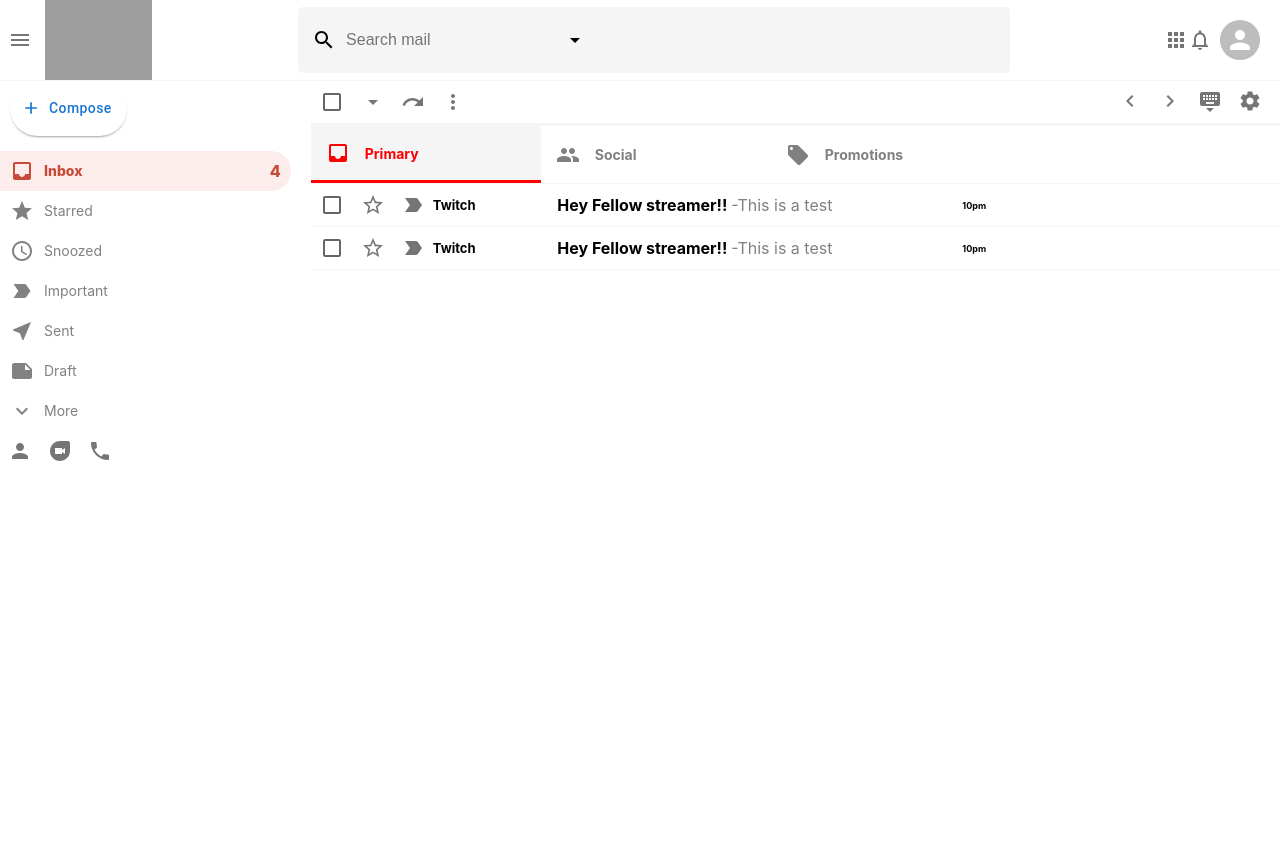
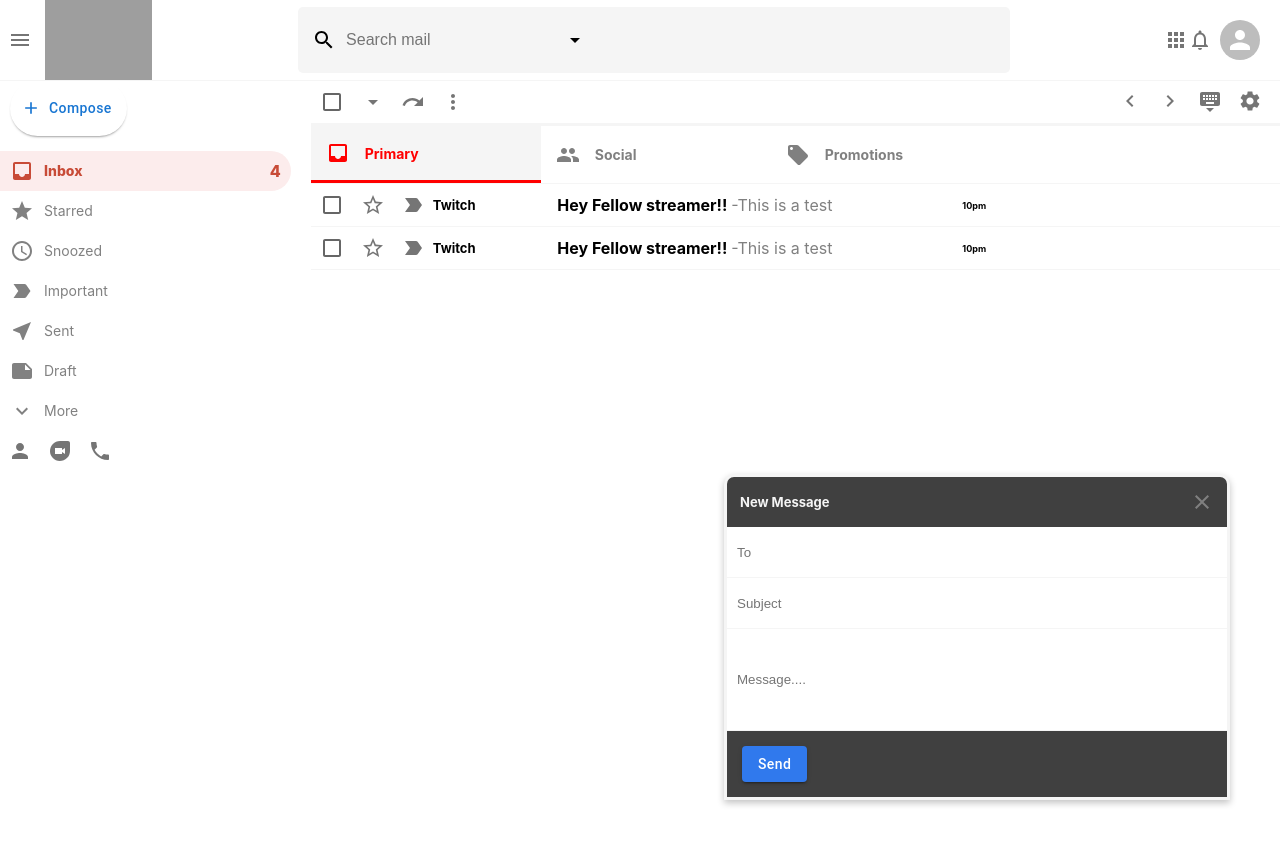
Before and after one commit to Oluwapelumi-ar/gmail_clone, a React (Create React App) app: page / in a window 1280 px wide. Both pictures are taken after a click on the button "Compose". Shown: the top 844 px of the page. Built offline with nearby package versions, Linux system fonts and the light colour scheme; grey boxes are pictures that could not be loaded.

Commit message:
Linked the compose button to the sendmail form

```diff
--- a/src/SideBar.js
+++ b/src/SideBar.js
@@ -3,16 +3,21 @@
 import AddIcon from '@mui/icons-material/Add';
 import { Button, IconButton } from '@mui/material';
 import React from 'react';
+import { useDispatch } from 'react-redux';
+import { openSendMessage } from './features/mailSlice';
 import './SideBar.css';
 import SideBarOption from './SideBarOption';
 
 
 
 const SideBar = () => {
+  const dispatch = useDispatch();
+
   return (
     <div className='sidebar'>
      <Button
         startIcon={<AddIcon fontSize='large' />} className="sidebar__compose"
+        onClick={() => dispatch(openSendMessage())}
       >
         Compose
       </Button>
--- a/src/component/SendMail.js
+++ b/src/component/SendMail.js
@@ -3,10 +3,13 @@
 import React from "react";
 import "./SendMail.css";
 import { useForm } from "react-hook-form";
+import { useDispatch } from "react-redux";
+import { closeSendMessage } from "../features/mailSlice";
 
 
 function SendMail() {
   const { register, handleSubmit, watch, formState: { errors } } = useForm();
+  const dispatch= useDispatch()
 
   const onSubmit = (formData) =>{
     console.log(formData)
@@ -16,7 +19,7 @@
     <div className="sendMail">
       <div className="sendMail__header">
         <h3>New Message</h3>
-        <Close className="sendMail__close" />
+        <Close className="sendMail__close" onClick={() => {dispatch(closeSendMessage())}}/>
       </div>
 
       <form onSubmit={handleSubmit(onSubmit)}>
```
